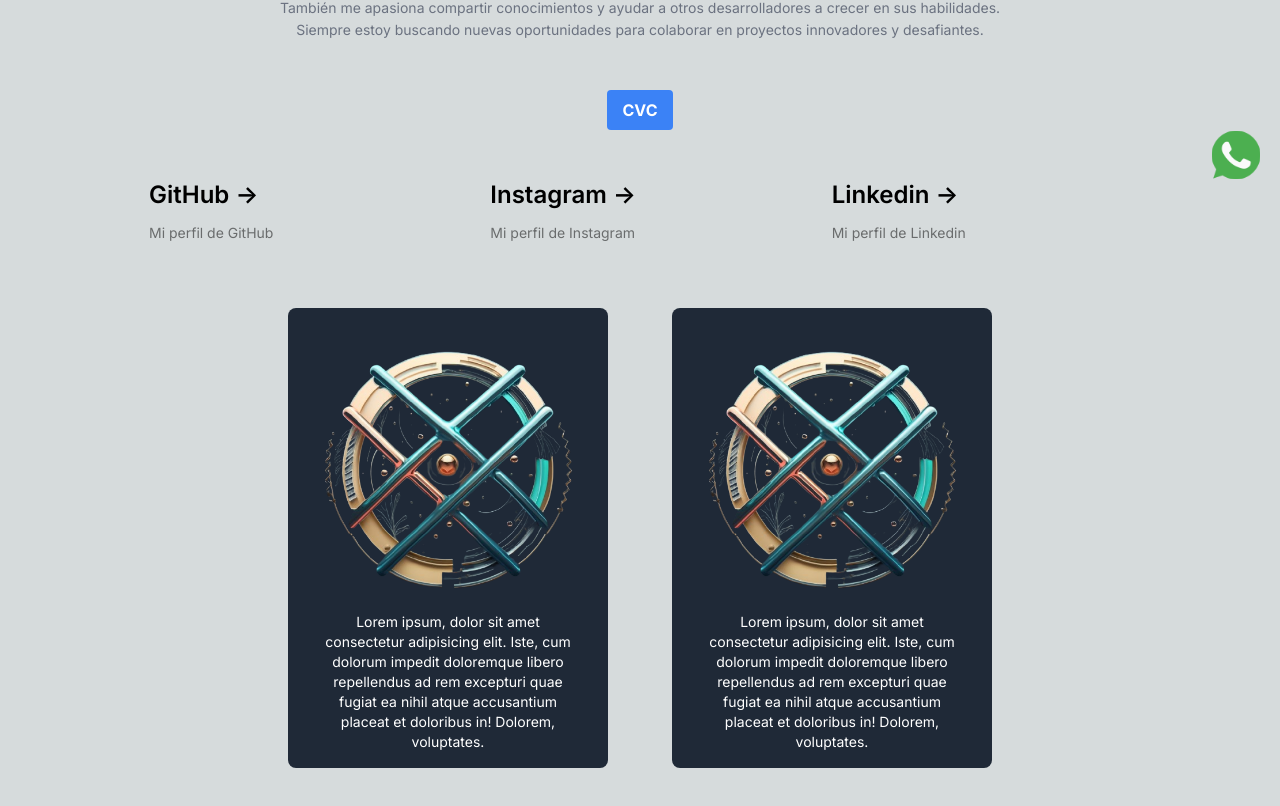
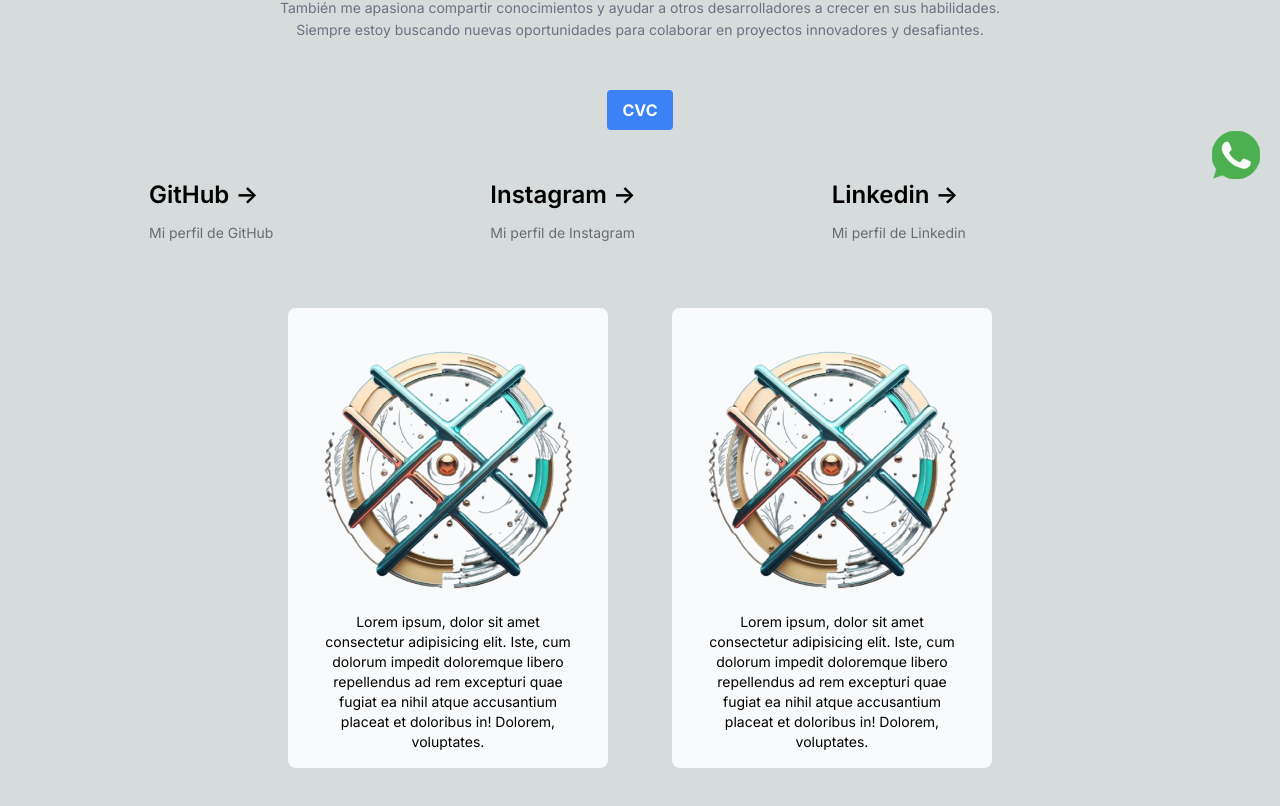
Before and after one commit to pablitog21/portfolio, a Next.js app: page / in a window 1280 px wide. Shown: the part 601-1407 px from the top of the page. Built offline with nearby package versions, Linux system fonts and the light colour scheme.

Commit message:
new contenedores para proyectos

```diff
--- a/src/app/page.tsx
+++ b/src/app/page.tsx
@@ -106,14 +106,14 @@ export default function Home() {
 
       <div className="grid grid-cols-1 sm:grid-cols-2 gap-8 p-8">
   <div className="mb-8 text-center p-2 sm:p-4 transition-transform transform-gpu hover:scale-105">
-    <div className="inline-block bg-gray-800 dark:bg-gray-50 p-2 sm:p-4 rounded-lg max-w-xs">
+    <div className="inline-block bg-gray-50 dark:bg-gray-800 p-2 sm:p-4 rounded-lg max-w-xs">
       <div className="flex flex-col items-center">
         <img
           src="/assets/icons/two-icon.png"
           alt="Descripción de la imagen"
           className="w-auto h-auto"
         />
-        <p className={`m-0 max-w-[30ch] text-sm text-white dark:text-gray-800`}>
+        <p className={`m-0 max-w-[30ch] text-sm dark:text-white`}>
           Lorem ipsum, dolor sit amet consectetur adipisicing elit. Iste, cum dolorum impedit doloremque libero repellendus ad rem excepturi quae fugiat ea nihil atque accusantium placeat et doloribus in! Dolorem, voluptates.
         </p>
       </div>
@@ -121,14 +121,14 @@ export default function Home() {
   </div>
 
   <div className="mb-8 text-center p-2 sm:p-4 transition-transform transform-gpu hover:scale-105">
-    <div className="inline-block bg-gray-800 dark:bg-gray-50 p-2 sm:p-4 rounded-lg max-w-xs">
+    <div className="inline-block bg-gray-50 dark:bg-gray-800 p-2 sm:p-4 rounded-lg max-w-xs">
       <div className="flex flex-col items-center">
         <img
           src="/assets/icons/two-icon.png"
           alt="Descripción de la imagen"
           className="w-auto h-auto"
         />
-        <p className={`m-0 max-w-[30ch] text-sm text-white dark:text-gray-800`}>
+        <p className={`m-0 max-w-[30ch] text-sm dark:text-white`}>
           Lorem ipsum, dolor sit amet consectetur adipisicing elit. Iste, cum dolorum impedit doloremque libero repellendus ad rem excepturi quae fugiat ea nihil atque accusantium placeat et doloribus in! Dolorem, voluptates.
         </p>
       </div>
```
